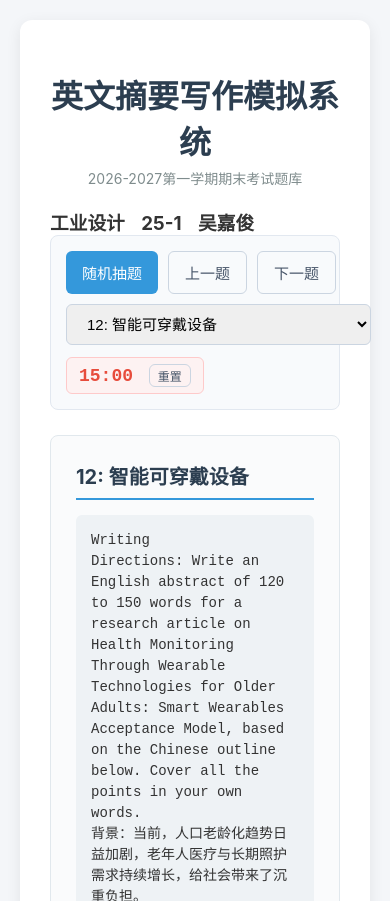
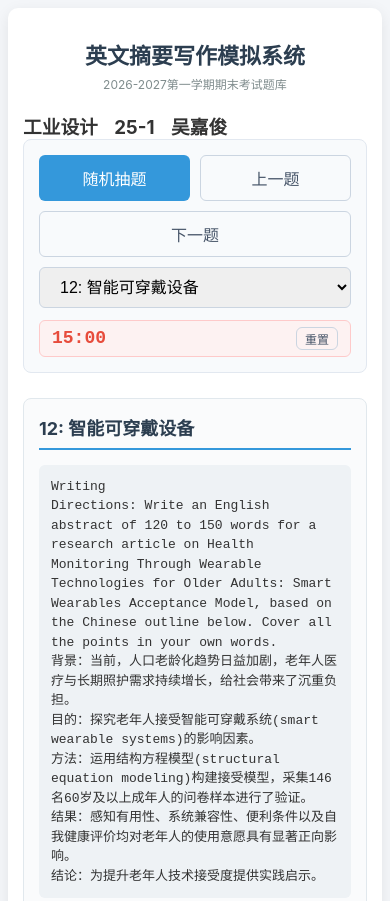
Before and after one commit to yw14583-maker/text, a plain HTML site: page index.html in a window 390 px wide. Shown: the top 901 px of the page. Drawn offline with Linux system fonts and the light colour scheme.

Commit message:
Implement mobile responsiveness in index.html
Add responsive styles for mobile devices in index.html.

```diff
--- a/index.html
+++ b/index.html
@@ -171,6 +171,24 @@
             border: 1px solid #e2e8f0;
         }
         .keywords { font-style: italic; color: #555; }
+         @media (max-width: 640px) {
+            body { padding: 8px; }
+            .container { padding: 15px; border-radius: 10px; }
+            h1 { font-size: 22px; }
+            .subtitle { font-size: 12px; }
+            .control-panel { flex-direction: column; align-items: stretch; }
+            .btn-group { flex-wrap: wrap; }
+            .btn-group button { flex: 1 1 40%; }
+            select { width: 100%; }
+            select, button, textarea { font-size: 16px; }
+            .timer-box { display: flex; justify-content: space-between; align-items: center; }
+            .card { padding: 15px; }
+            .question-title { font-size: 18px; }
+            .directions { font-size: 13px; padding: 12px; }
+            .action-row { flex-direction: column; align-items: stretch; gap: 8px; }
+            .word-count { text-align: center; }
+        }
+    </style>
     </style>
 </head>
 <body>
```
